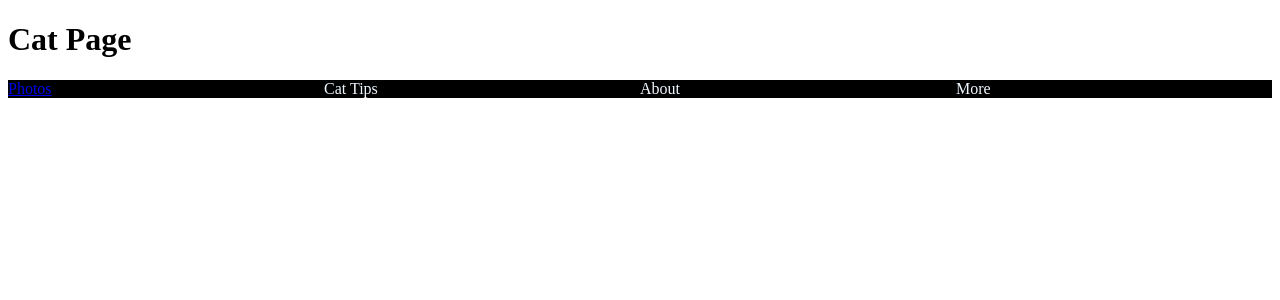
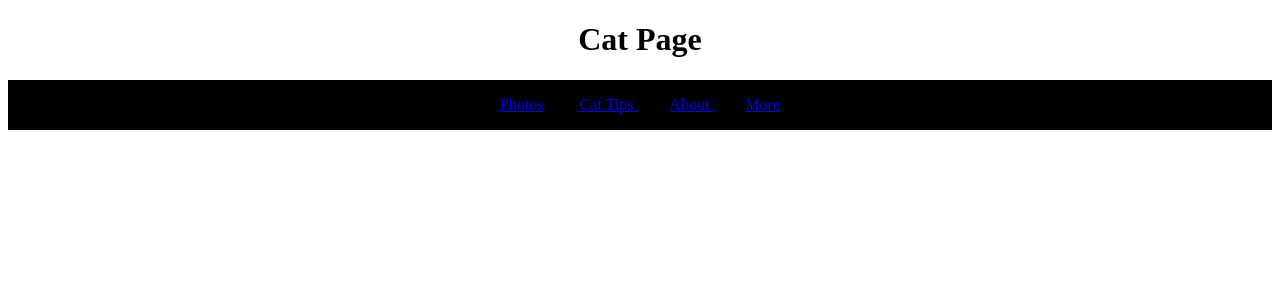
Before and after one commit to DKendle/landing-page-cat, a PHP site: page / in a window 1280 px wide. Shown: the top 300 px of the page. Run offline with PHP 8.4, Linux system fonts and the light colour scheme.

Commit message:
Restructures navigation bar and header

```diff
--- a/index.css
+++ b/index.css
@@ -1,18 +1,17 @@
+#title{
+    text-align: center;
+}
 .nav-container {
     background-color: black;
+    padding: 16px;
+    text-align: center;
+}
+
+.nav-container a{
+    padding: 16px;
+    text-align: center;
 
 }
-
-
-.nav-list {
-    display: grid;
-    list-style: none;
-    margin: 0;
-    padding: 0;
-    grid-template-columns: repeat(4, 1fr);
-    margin-inline: auto;
+.nav-container a:hover{
+    background-color: aliceblue;
 }
-
-.nav-list{
-    color: aliceblue;
-}
--- a/index.html
+++ b/index.html
@@ -5,14 +5,12 @@
     </head>
     <body>
         <div class="container">
-            <h1>Cat Page</h1>
+            <h1 id="title">Cat Page</h1>
             <div class="nav-container">
-                    <ul class="nav-list">
-                        <li class="list-item"><a href="https://www.google.com">Photos</a></li>
-                        <li class="list-item">Cat Tips</li>
-                        <li class="list-item">About</li>
-                        <li class="list-item">More</li>
-                    </ul>
+                <a href="https://www.google.com">Photos</a>
+                <a href="#Cattips">Cat Tips</li>
+                <a href="#about">About</li>
+                <a href="#more">More</li>
             </div>
         </div>
 
```
